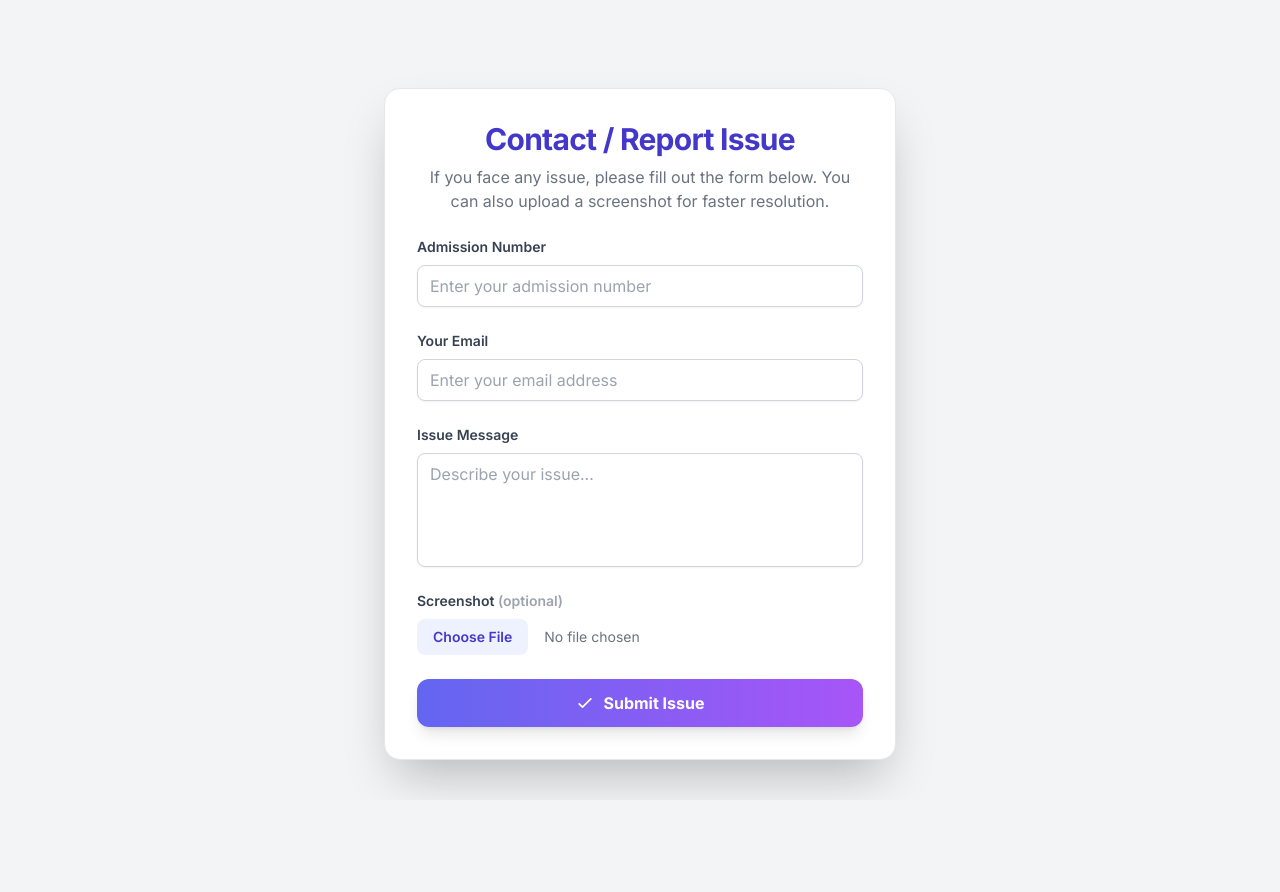
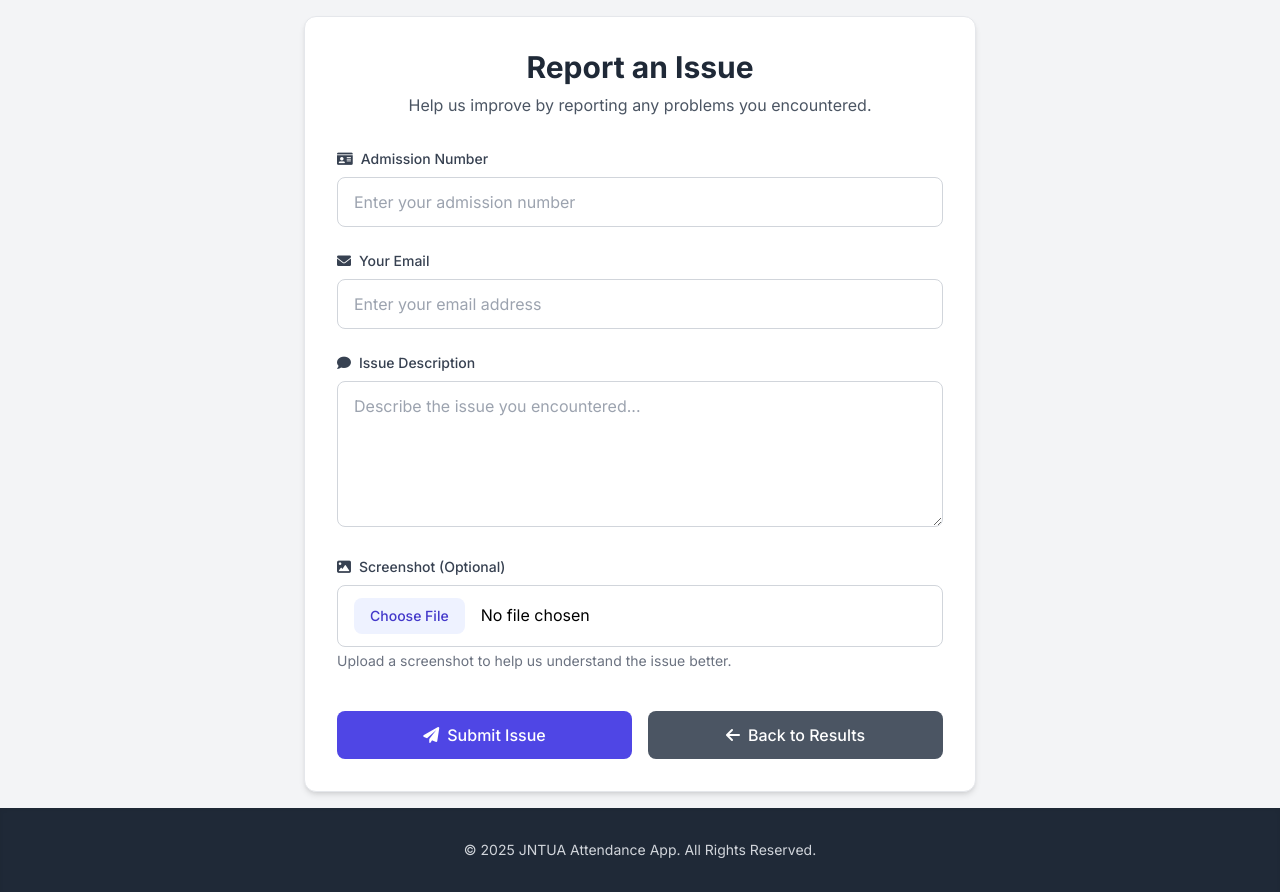
Before and after one commit to Chanikya-WebDev/JNTUA---Attendance-App, a Flask app: page /contact in a window 1280 px wide. Before the commit the page ends 794 px from the top, so only its background shows below. Run offline with Flask 3, Linux system fonts and the light colour scheme; some libraries are stand-ins or nearby versions.

Commit message:
add back to attandance button in contact page

```diff
--- a/templates/contact.html
+++ b/templates/contact.html
@@ -3,47 +3,91 @@
 <head>
     <meta charset="UTF-8">
     <meta name="viewport" content="width=device-width, initial-scale=1.0">
-    <title>Contact Form - JNTUA Attendance App</title>
+    <title>Report Issue - JNTUA Attendance</title>
     <script src="https://cdn.tailwindcss.com"></script>
+    <link rel="stylesheet" href="https://cdnjs.cloudflare.com/ajax/libs/font-awesome/6.0.0/css/all.min.css">
+    <link rel="preconnect" href="https://fonts.googleapis.com">
+    <link rel="preconnect" href="https://fonts.gstatic.com" crossorigin>
     <link href="https://fonts.googleapis.com/css2?family=Inter:wght@400;500;600;700&display=swap" rel="stylesheet">
-    <style>
-        body { font-family: 'Inter', sans-serif; }
-    </style>
 </head>
-<body class="bg-gray-100 flex flex-col min-h-screen">
-    <main class="flex-grow flex items-center justify-center px-2 py-6 sm:p-6 md:p-8">
-        <div class="w-full max-w-lg bg-white rounded-2xl shadow-2xl p-6 sm:p-8 border border-gray-200 mt-4 sm:mt-12">
-            {% if success_message %}
-            <div class="mb-4 p-3 bg-green-100 border-l-4 border-green-500 text-green-800 rounded-lg text-center font-semibold flex items-center justify-center gap-2">
-                <svg class="w-5 h-5 text-green-500" fill="none" stroke="currentColor" stroke-width="2" viewBox="0 0 24 24"><path stroke-linecap="round" stroke-linejoin="round" d="M5 13l4 4L19 7"/></svg>
-                {{ success_message }}
+<body class="bg-gray-100 flex flex-col min-h-screen" style="font-family: 'Inter', sans-serif;">
+
+    <main class="flex-grow p-4">
+        <div class="max-w-2xl mx-auto">
+            <div class="bg-white rounded-xl shadow-md p-8 border border-gray-200">
+                <div class="text-center mb-8">
+                    <h1 class="text-3xl font-bold text-gray-800 mb-2">Report an Issue</h1>
+                    <p class="text-gray-600">Help us improve by reporting any problems you encountered.</p>
                 </div>
+
+                {% with messages = get_flashed_messages(with_categories=true) %}
+                    {% if messages %}
+                        {% for category, message in messages %}
+                            <div class="mb-4 p-4 rounded-lg {% if category == 'error' %}bg-red-50 border border-red-200 text-red-800{% else %}bg-green-50 border border-green-200 text-green-800{% endif %}">
+                                <i class="fas {% if category == 'error' %}fa-exclamation-triangle{% else %}fa-check-circle{% endif %} mr-2"></i>
+                                {{ message }}
+                            </div>
+                        {% endfor %}
                     {% endif %}
-            <h2 class="text-3xl font-extrabold text-indigo-700 mb-2 text-center tracking-tight">Contact / Report Issue</h2>
-            <p class="text-center text-gray-500 mb-6 text-sm sm:text-base">If you face any issue, please fill out the form below. You can also upload a screenshot for faster resolution.</p>
-            <form action="/contact" method="POST" enctype="multipart/form-data" class="space-y-6">
-                <div class="flex flex-col gap-1">
-                    <label for="admission" class="block text-sm font-semibold text-gray-700">Admission Number</label>
-                    <input type="text" name="admission" id="admission" required class="mt-1 block w-full rounded-lg border border-gray-300 shadow-sm focus:border-indigo-500 focus:ring-2 focus:ring-indigo-400 transition-all duration-150 px-3 py-2 text-base" placeholder="Enter your admission number">
+                {% endwith %}
+
+                <form method="POST" enctype="multipart/form-data" class="space-y-6">
+                    <div>
+                        <label for="admission" class="block text-sm font-medium text-gray-700 mb-2">
+                            <i class="fas fa-id-card mr-2"></i>Admission Number
+                        </label>
+                        <input type="text" id="admission" name="admission" required
+                               class="w-full px-4 py-3 border border-gray-300 rounded-lg focus:ring-2 focus:ring-indigo-500 focus:border-indigo-500 transition-colors"
+                               placeholder="Enter your admission number">
                     </div>
-                <div class="flex flex-col gap-1">
-                    <label for="user_email" class="block text-sm font-semibold text-gray-700">Your Email</label>
-                    <input type="email" name="user_email" id="user_email" required class="mt-1 block w-full rounded-lg border border-gray-300 shadow-sm focus:border-indigo-500 focus:ring-2 focus:ring-indigo-400 transition-all duration-150 px-3 py-2 text-base" placeholder="Enter your email address">
+
+                    <div>
+                        <label for="user_email" class="block text-sm font-medium text-gray-700 mb-2">
+                            <i class="fas fa-envelope mr-2"></i>Your Email
+                        </label>
+                        <input type="email" id="user_email" name="user_email" required
+                               class="w-full px-4 py-3 border border-gray-300 rounded-lg focus:ring-2 focus:ring-indigo-500 focus:border-indigo-500 transition-colors"
+                               placeholder="Enter your email address">
                     </div>
-                <div class="flex flex-col gap-1">
-                    <label for="message" class="block text-sm font-semibold text-gray-700">Issue Message</label>
-                    <textarea name="message" id="message" rows="4" required class="mt-1 block w-full rounded-lg border border-gray-300 shadow-sm focus:border-indigo-500 focus:ring-2 focus:ring-indigo-400 transition-all duration-150 px-3 py-2 text-base resize-none" placeholder="Describe your issue..."></textarea>
+
+                    <div>
+                        <label for="message" class="block text-sm font-medium text-gray-700 mb-2">
+                            <i class="fas fa-comment mr-2"></i>Issue Description
+                        </label>
+                        <textarea id="message" name="message" rows="5" required
+                                  class="w-full px-4 py-3 border border-gray-300 rounded-lg focus:ring-2 focus:ring-indigo-500 focus:border-indigo-500 transition-colors resize-vertical"
+                                  placeholder="Describe the issue you encountered..."></textarea>
                     </div>
-                <div class="flex flex-col gap-1">
-                    <label for="screenshot" class="block text-sm font-semibold text-gray-700">Screenshot <span class="text-gray-400">(optional)</span></label>
-                    <input type="file" name="screenshot" id="screenshot" accept="image/png, image/jpeg" class="mt-1 block w-full text-sm text-gray-500 file:mr-4 file:py-2 file:px-4 file:rounded-lg file:border-0 file:text-sm file:font-semibold file:bg-indigo-50 file:text-indigo-700 hover:file:bg-indigo-100">
+
+                    <div>
+                        <label for="screenshot" class="block text-sm font-medium text-gray-700 mb-2">
+                            <i class="fas fa-image mr-2"></i>Screenshot (Optional)
+                        </label>
+                        <input type="file" id="screenshot" name="screenshot" accept="image/*"
+                               class="w-full px-4 py-3 border border-gray-300 rounded-lg focus:ring-2 focus:ring-indigo-500 focus:border-indigo-500 transition-colors file:mr-4 file:py-2 file:px-4 file:rounded-lg file:border-0 file:text-sm file:font-medium file:bg-indigo-50 file:text-indigo-700 hover:file:bg-indigo-100">
+                        <p class="text-sm text-gray-500 mt-1">Upload a screenshot to help us understand the issue better.</p>
                     </div>
-                <button type="submit" class="w-full py-3 bg-gradient-to-r from-indigo-500 to-purple-500 text-white font-bold text-base rounded-xl shadow-lg hover:from-indigo-600 hover:to-purple-600 transition duration-150 ease-in-out flex items-center justify-center gap-2">
-                    <svg class="w-5 h-5" fill="none" stroke="currentColor" stroke-width="2" viewBox="0 0 24 24"><path stroke-linecap="round" stroke-linejoin="round" d="M5 13l4 4L19 7"/></svg>
-                    Submit Issue
+
+                    <div class="flex flex-col sm:flex-row gap-4 pt-4">
+                        <button type="submit" class="flex-1 bg-indigo-600 text-white py-3 px-6 rounded-lg font-medium hover:bg-indigo-700 transition-colors focus:ring-2 focus:ring-indigo-500 focus:ring-offset-2">
+                            <i class="fas fa-paper-plane mr-2"></i>Submit Issue
                         </button>
+                        <button type="button" onclick="history.back()" class="flex-1 bg-gray-600 text-white py-3 px-6 rounded-lg font-medium hover:bg-gray-700 transition-colors focus:ring-2 focus:ring-gray-500 focus:ring-offset-2">
+                            <i class="fas fa-arrow-left mr-2"></i>Back to Results
+                        </button>
+                    </div>
                 </form>
             </div>
+        </div>
     </main>
+
+    <footer class="bg-gray-800 text-gray-300 shadow-inner mt-auto">
+        <div class="container mx-auto px-6 py-8">
+            <div class="text-center text-sm">
+                <p>&copy; 2025 JNTUA Attendance App. All Rights Reserved.</p>
+            </div>
+        </div>
+    </footer>
+
 </body>
 </html>
```
Also changed, not shown: requirements.txt (line endings or trailing spaces). Lines whose indentation alone changed are shown as unchanged.
